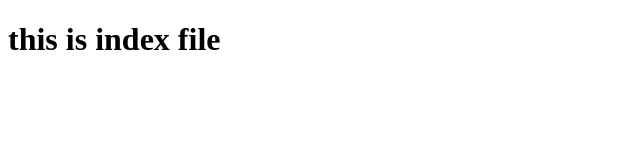
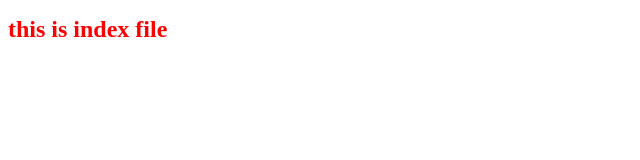
Before and after one commit to kcs-yashdave/RepoDemo, a plain HTML site: page index.html in a window 1280 px wide. Shown: the whole page, without its empty margins (0-640 px from the left). Drawn offline with Linux system fonts and the light colour scheme.

Commit message:
h1 tag style added

```diff
--- a/index.html
+++ b/index.html
@@ -5,6 +5,9 @@
     <meta http-equiv="X-UA-Compatible" content="IE=edge">
     <meta name="viewport" content="width=device-width, initial-scale=1.0">
     <title>Document</title>
+    <style>
+        h1{color:red;font-size:150%}
+    </style>
 </head>
 <body>
     <h1>this is index file</h1>
```
